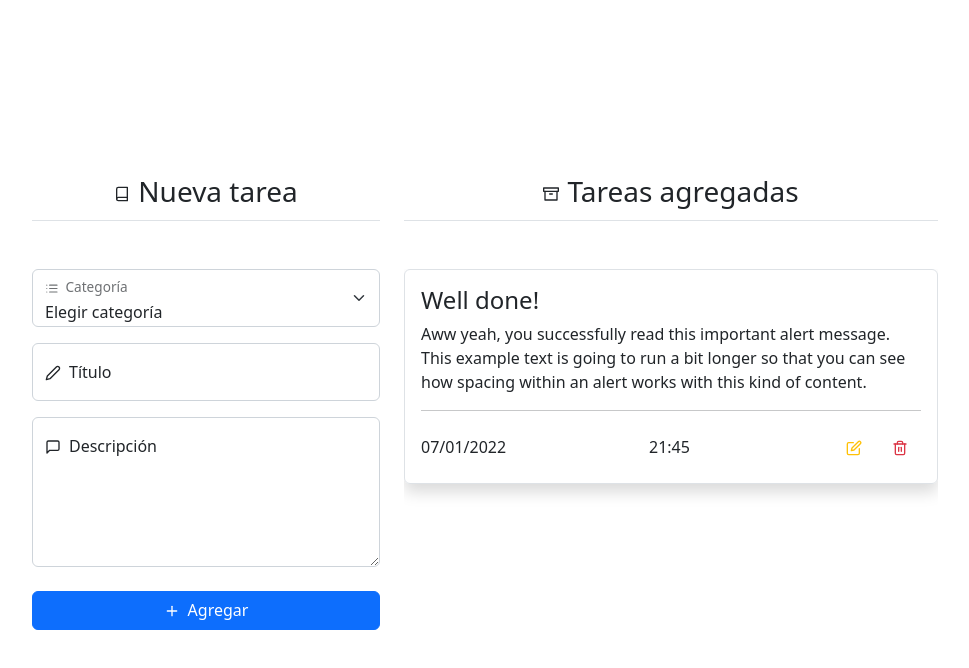
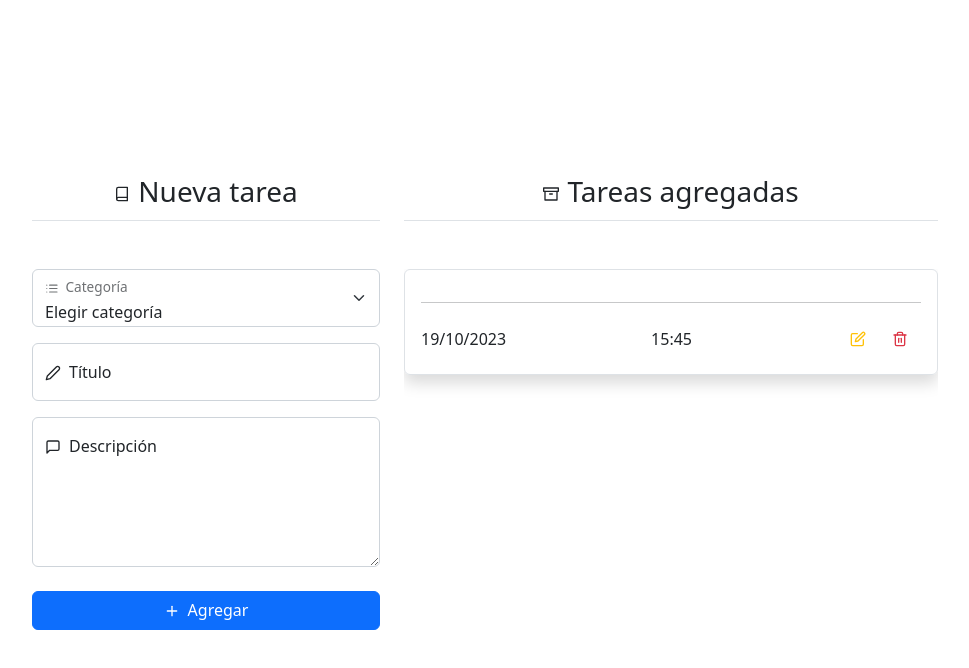
Before and after one commit to baalamboox/things_to_do, a website built with Vite: page index.html in a window 1280 px wide. Both pictures are taken after a click on the element "Agregar". Shown: the whole page, without its empty margins (155-1124 px from the left). Built offline with nearby package versions, Linux system fonts and the light colour scheme.

Commit message:
task.js added

```diff
--- a/index.html
+++ b/index.html
@@ -34,20 +34,7 @@
                 </div>
                 <div class="col-md-6">
                     <span class="fs-3 fw-lighter border-bottom pb-2 d-block text-center mb-5"><i data-feather="archive" class="me-2"></i>Tareas agregadas</span>
-                    <div class="overflow-scroll" style="height: 300px;">
-                        <div class="alert shadow border" role="alert">
-                            <h4 class="alert-heading">Well done!</h4>
-                            <p>Aww yeah, you successfully read this important alert message. This example text is going to run a bit longer so that you can see how spacing within an alert works with this kind of content.</p>
-                            <hr>
-                            <div class="d-flex align-items-center justify-content-between">
-                                <span>07/01/2022</span>
-                                <span>21:45</span>
-                                <div class="d-inline">
-                                    <span class="btn text-warning" id="edit_task" title="Editar"><i data-feather="edit"></i></span>
-                                    <span class="btn text-danger" id="delete_task" title="Eliminar"><i data-feather="trash-2"></i></span>
-                                </div>
-                            </div>
-                        </div>
+                    <div class="overflow-scroll" id="container_tasks" style="height: 300px;">
                     </div>
                 </div>
             </div>
--- a/src/main.js
+++ b/src/main.js
@@ -1,3 +1,20 @@
 import './sass/main.scss'
 import feather from 'feather-icons'
-feather.replace()
+import { task } from './task'
+const data = []
+const containerTasks = document.querySelector('#container_tasks')
+const category = document.querySelector('#category')
+const title = document.querySelector('#title')
+const description = document.querySelector('#description')
+const addTask = document.querySelector('#add_task')
+addTask.addEventListener('click', () => {
+    data.push({
+        category: category.value,
+        title: title.value,
+        description: description.value
+    })
+    data.map((item) => {
+        containerTasks.appendChild(task({ title: item.title, description: item.description, action: () => console.log('Hola!') }))
+    })
+    feather.replace()
+})
--- /dev/null
+++ b/src/task.js
@@ -0,0 +1,44 @@
+
+export const task = ({ category, title, description, action }) => {
+    const div = document.createElement('div')
+    const div1 = document.createElement('div')
+    const div2 = document.createElement('div')
+    const h4 = document.createElement('h4')
+    const p = document.createElement('p')
+    const spanDate = document.createElement('span')
+    const spanTime = document.createElement('span')
+    const spanEdit = document.createElement('span')
+    const spanDelete = document.createElement('span')
+    const iEdit = document.createElement('i')
+    const iDelete = document.createElement('i')
+    div.setAttribute('class', 'alert shadow border')
+    div.setAttribute('role', 'alert')
+    div1.setAttribute('class', 'd-flex align-items-center justify-content-between')
+    div2.setAttribute('class', 'd-inline')
+    h4.setAttribute('class', 'alert-heading')
+    h4.appendChild(document.createTextNode(title))
+    p.appendChild(document.createTextNode(description))
+    iEdit.setAttribute('data-feather', 'edit')
+    iDelete.setAttribute('data-feather', 'trash-2')
+    spanDate.appendChild(document.createTextNode('19/10/2023'))
+    spanTime.appendChild(document.createTextNode('15:45'))
+    spanEdit.className = 'btn text-warning'
+    spanEdit.id = 'btn_edit'
+    spanEdit.title = 'editar'
+    spanEdit.appendChild(iEdit)
+    spanDelete.className = 'btn text-danger'
+    spanDelete.id = 'btn_edit'
+    spanDelete.title = 'editar'
+    spanDelete.appendChild(iDelete)
+    spanDelete.onclick = action
+    div.appendChild(h4)
+    div.appendChild(p)
+    div.appendChild(document.createElement('hr'))
+    div.appendChild(div1)
+    div1.appendChild(spanDate)
+    div1.appendChild(spanTime)
+    div1.appendChild(div2)
+    div2.appendChild(spanEdit)
+    div2.appendChild(spanDelete)
+    return div
+}
```
